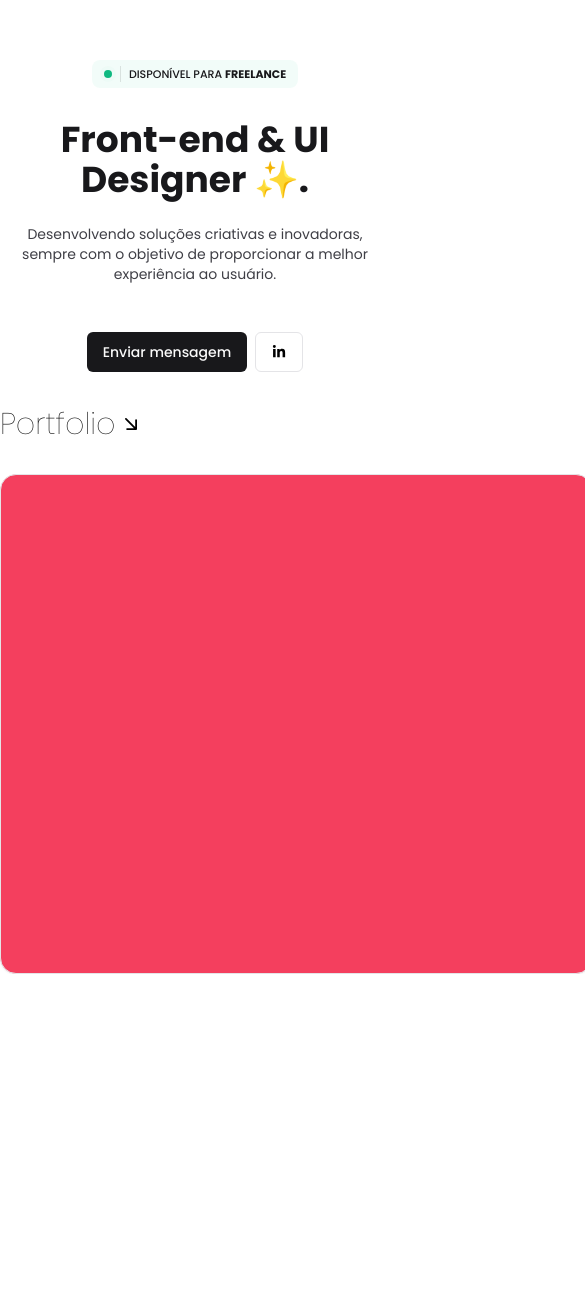
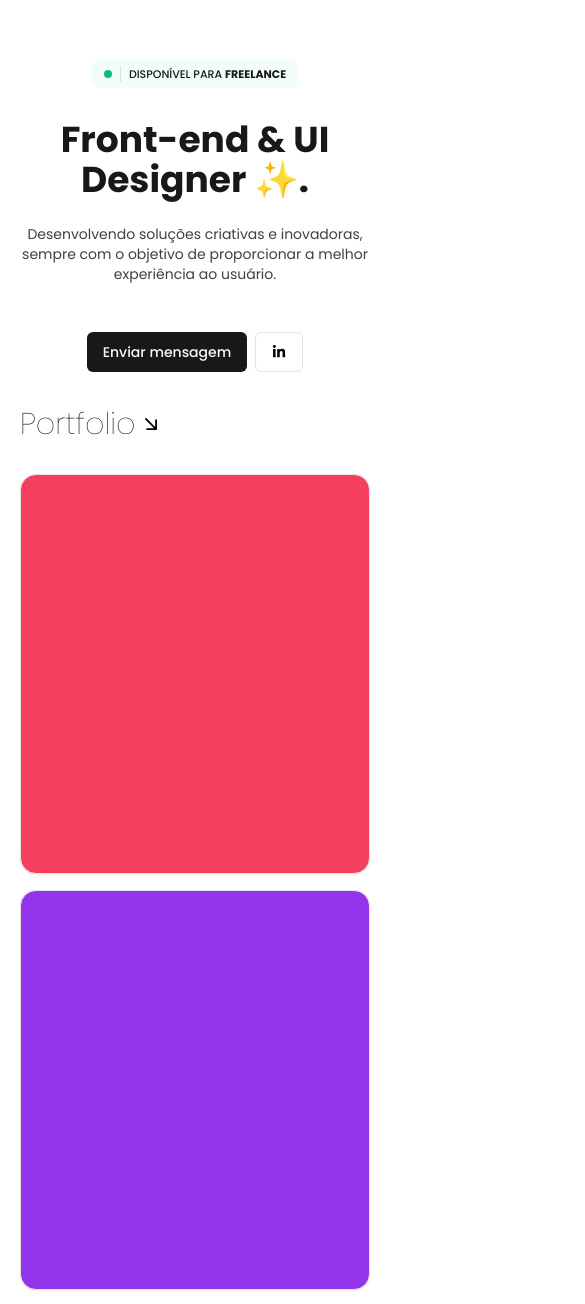
Before and after one commit to ecthon/ecthon-app, a Next.js app: page / in a window 390 px wide. Shown: the part 198-1502 px from the top of the page, 585 px wide, since content can reach past the window. Before the commit the page ends 1172 px from the top, so only its background shows below. Built offline with nearby package versions, Linux system fonts and the light colour scheme.

Commit message:
style: responsive  portfolio section

```diff
--- a/src/components/portfolio.tsx
+++ b/src/components/portfolio.tsx
@@ -3,16 +3,16 @@ import { Card } from "./ui/card";
 
 export function Portfolio() {
   return (
-    <div className="flex flex-col w-[1216px] mx-auto gap-8 -mt-60">
+    <div className="flex flex-col w-[1216px] max-sm:w-full mx-auto gap-8 -mt-60 max-sm:px-5">
       <div className="flex gap-1 items-center">
         <h1 className="font-extralight text-3xl">Portfolio</h1>
         <span><HiMiniArrowDownRight size={24}/></span>
       </div>
 
-      <div className="grid grid-cols-6 grid-rows-6 gap-8">
-          <Card className="h-[500px] col-span-3 row-span-6 bg-rose-500 rounded-2xl"></Card>
-          <Card className="col-span-3 row-span-3 col-start-4 bg-purple-600 rounded-2xl"></Card>
-          <Card className="col-span-3 row-span-3 col-start-4 row-start-4 bg-emerald-500 rounded-2xl"></Card>
+      <div className="grid grid-cols-6 grid-rows-6 gap-8 max-sm:gap-4 max-sm:flex max-sm:flex-col max-sm:w-full">
+          <Card className="max-sm:flex max-sm:w-full h-[500px] max-sm:h-[400px] col-span-3 row-span-6 bg-rose-500 rounded-2xl"></Card>
+          <Card className="max-sm:flex max-sm:w-full max-sm:h-[400px] col-span-3 row-span-3 col-start-4 bg-purple-600 rounded-2xl"></Card>
+          <Card className="max-sm:flex max-sm:w-full max-sm:h-[400px] col-span-3 row-span-3 col-start-4 row-start-4 bg-emerald-500 rounded-2xl"></Card>
       </div>
     </div>
   )
```
